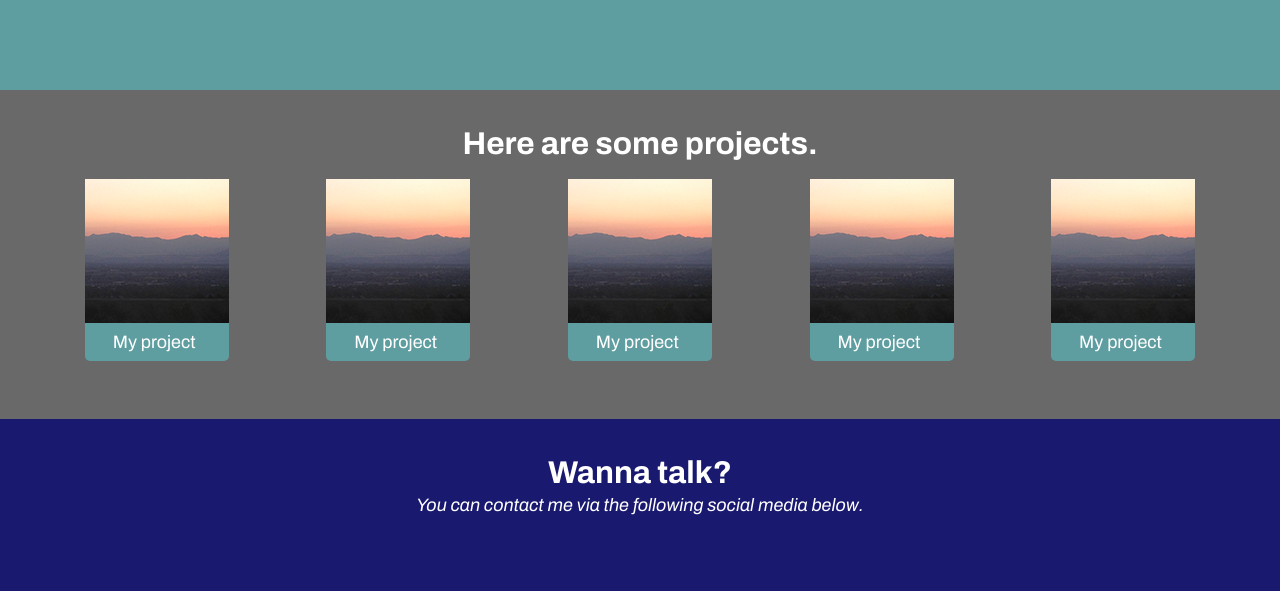
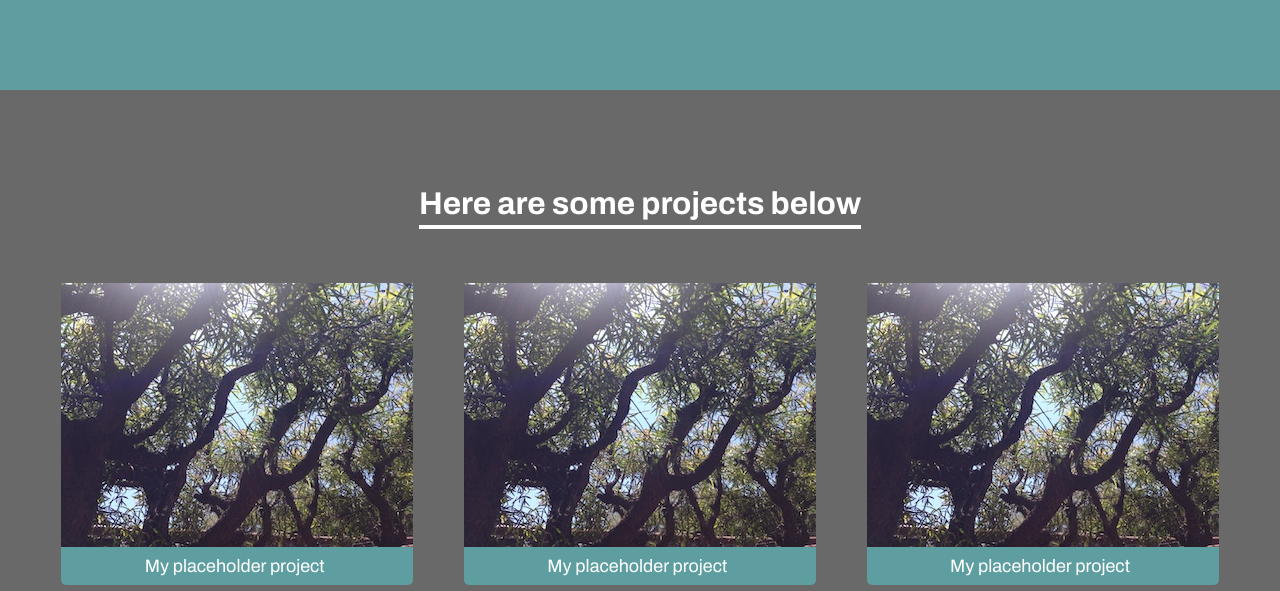
Before and after one commit to jacob-willden/personal-portfolio-practice, a plain HTML site: page index.html in a window 1280 px wide. Shown: the part 710-1301 px from the top of the page. Drawn offline with Linux system fonts and the light colour scheme.

Commit message:
11 criteria passed

```diff
--- a/index.html
+++ b/index.html
@@ -13,9 +13,15 @@
 <body>
     <nav id="navbar">
         <ul id="navigation-items">
-            <a href="#welcome-section"><li>About</li></a>
-            <a href="#projects"><li>Projects</li></a>
-            <a href="#contact"><li>Contact</li></a>
+            <a href="#welcome-section">
+                <li>About</li>
+            </a>
+            <a href="#projects">
+                <li>Projects</li>
+            </a>
+            <a href="#contact">
+                <li>Contact</li>
+            </a>
         </ul>
     </nav>
     <section id="welcome-section">
@@ -25,45 +31,47 @@
         </div>
     </section>
     <section id="projects">
-        <h2>Here are some projects.</h2>
+        <div class="projects-heading">
+            <h2>Here are some projects below</h2>
+        </div>
         <div class="project-grid">
             <a href="#" target="_blank" class="project-tile">
                 <figure>
-                    <img src="25.png">
+                    <img src="tree-photo.jpg">
                     <figcaption>
-                        <span class="code-hover">&lt;</span> My project <span class="code-hover">&sol;&gt;</span>
+                        <span class="code-hover">&lt;</span> My placeholder project <span class="code-hover">&sol;&gt;</span>
                     </figcaption>
                 </figure>
             </a>
             <a href="#" target="_blank" class="project-tile">
                 <figure>
-                    <img src="25.png">
+                    <img src="tree-photo.jpg">
                     <figcaption>
-                        <span class="code-hover">&lt;</span> My project <span class="code-hover">&sol;&gt;</span>
+                        <span class="code-hover">&lt;</span> My placeholder project <span class="code-hover">&sol;&gt;</span>
                     </figcaption>
                 </figure>
             </a>
             <a href="#" target="_blank" class="project-tile">
                 <figure>
-                    <img src="25.png">
+                    <img src="tree-photo.jpg">
                     <figcaption>
-                        <span class="code-hover">&lt;</span> My project <span class="code-hover">&sol;&gt;</span>
+                        <span class="code-hover">&lt;</span> My placeholder project <span class="code-hover">&sol;&gt;</span>
                     </figcaption>
                 </figure>
             </a>
             <a href="#" target="_blank" class="project-tile">
                 <figure>
-                    <img src="25.png">
+                    <img src="tree-photo.jpg">
                     <figcaption>
-                        <span class="code-hover">&lt;</span> My project <span class="code-hover">&sol;&gt;</span>
+                        <span class="code-hover">&lt;</span> My placeholder project <span class="code-hover">&sol;&gt;</span>
                     </figcaption>
                 </figure>
             </a>
             <a href="#" target="_blank" class="project-tile">
                 <figure>
-                    <img src="25.png">
+                    <img src="tree-photo.jpg">
                     <figcaption>
-                        <span class="code-hover">&lt;</span> My project <span class="code-hover">&sol;&gt;</span>
+                        <span class="code-hover">&lt;</span> My placeholder project <span class="code-hover">&sol;&gt;</span>
                     </figcaption>
                 </figure>
             </a>
@@ -95,6 +103,6 @@
     <section id="disclaimers">
         <p>For educational purposes only. Jacob Willden</p>
     </section>
-    <!-- <script src="https://cdn.freecodecamp.org/testable-projects-fcc/v1/bundle.js"></script> -->
+    <script src="https://cdn.freecodecamp.org/testable-projects-fcc/v1/bundle.js"></script>
 </body>
 </html>
--- a/style.css
+++ b/style.css
@@ -74,6 +74,20 @@ h2 {
     background-color: dimgray;
 }
 
+.projects-heading {
+    display: flex;
+    justify-content: center;
+    align-items: center;
+    padding-top: 60px;
+    padding-bottom: 2em;
+}
+
+.projects-heading > h2 {
+    max-width: 500px;
+    padding-bottom: 4px;
+    border-bottom: solid 4px white;
+}
+
 .project-grid {
     display: flex;
     flex-direction: row;
@@ -109,13 +123,14 @@ figcaption {
     background-color: midnightblue;
 }
 
+#social-heading {
+    margin-bottom: 3em;
+    padding-top: 30px;
+}
+
 .social-subtitle {
     padding: 0.25em;
     font-size: 1em;
-}
-
-#social-heading {
-    margin-bottom: 3em;
 }
 
 #social-list {
@@ -138,7 +153,7 @@ figcaption {
     text-align: center;
     padding: 1em;
     background-color: dimgray;
-    border-top: solid 4px black;
+    border-top: solid 4px white;
 }
 
 @media (max-width: 930px) {
```
Also changed, not shown: tree-photo.jpg (added).
